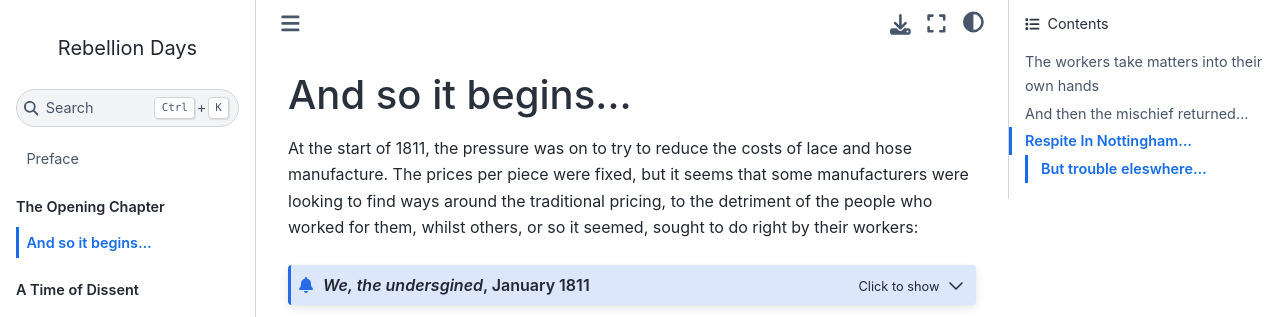
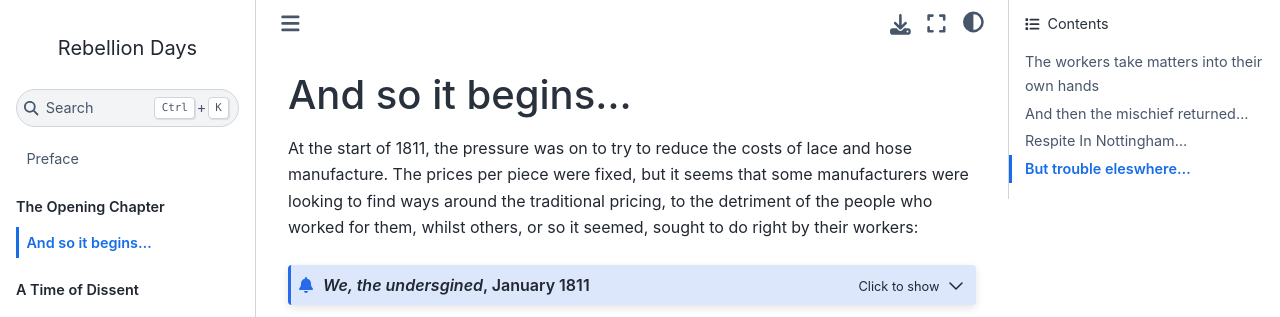
Before and after one commit to psychemedia/pentrich-uprising, a Jupyter Book: the page built from histories/10_events-1811.md, in a window 1280 px wide. Shown: the top 317 px of the page. Built offline with Jupyter Book 1.0.4 settings and Sphinx 7.4.7 and the Sphinx Book theme 1.1.4, drawn with Linux system fonts in a browser that asks for light colours.

````diff
--- a/histories/10_events-1811.md
+++ b/histories/10_events-1811.md
@@ -465,7 +465,7 @@ Committed to the county gaol, on Saturday last, by John Need, Esquire, George Pa
 
 ```
 
-### But trouble eleswhere...
+## But trouble eleswhere...
 
 Whilst the *Nottingham Journal* of December 14th, was hopfully that matters in Nottingham were coming to some sort of resolutio, the same edition also recorded a series of attacks in Derbyshire. Two visits to a certain Mr. B. Topham of Pentridge are also recorded, and his encounters with the miscreants are surely worth a story.
 
````
